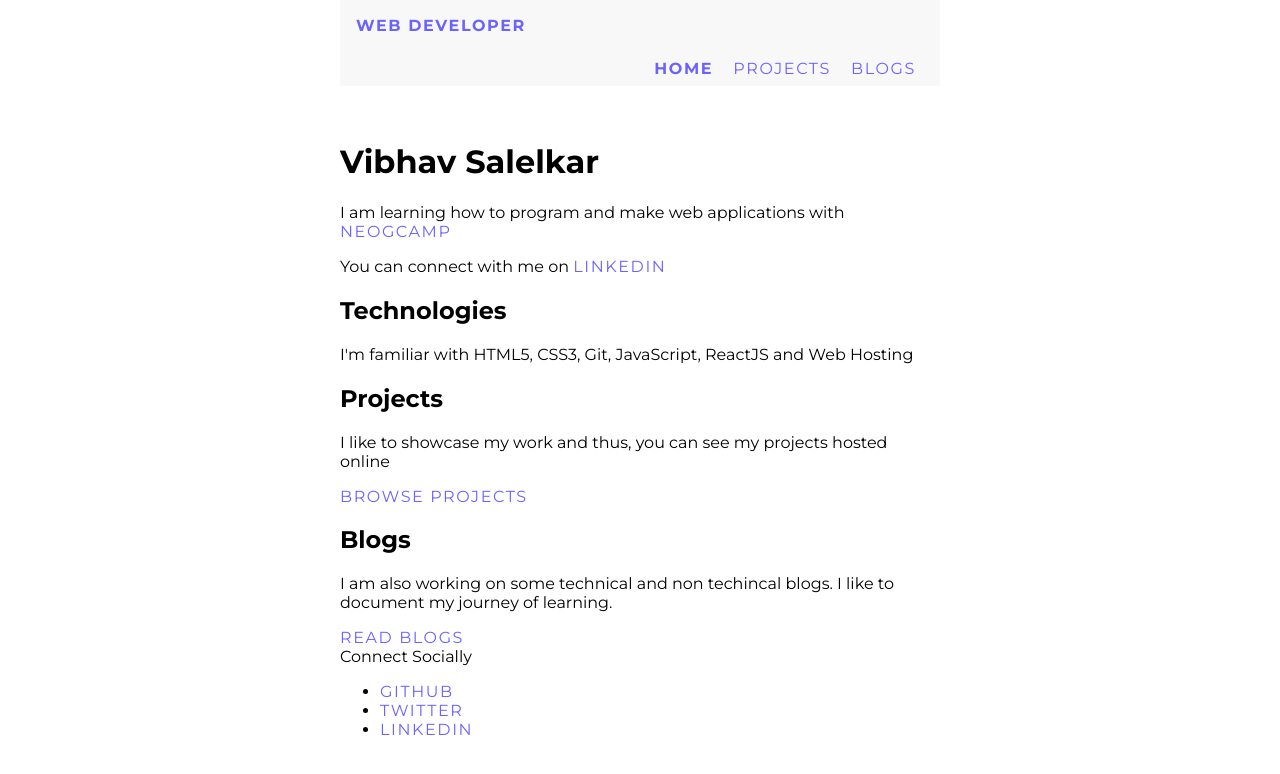
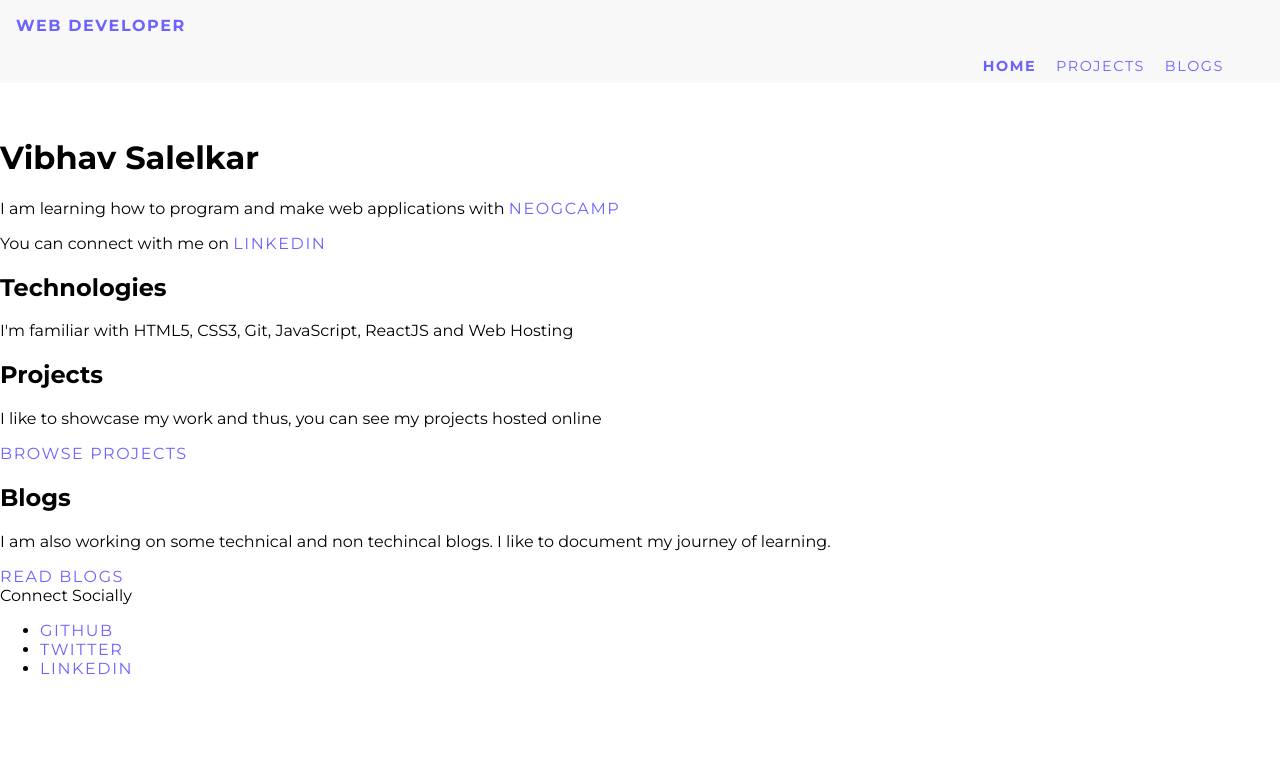
Before and after one commit to Vibhav-Salelkar/vibhavsalelkar-portfolio, a plain HTML site: page index.html in a window 1280 px wide. Drawn offline with Linux system fonts and the light colour scheme.

Commit message:
refactor: nav style

```diff
--- a/styles/main.css
+++ b/styles/main.css
@@ -13,7 +13,7 @@
 }
 body {
     font-family: 'Montserrat', sans-serif;
-    max-width: 600px;
+    max-width: 100%;
     margin: auto;
 }
 a {
@@ -43,4 +43,6 @@ a {
 
 .nav ul {
     text-align: right;
+    margin-right: 2rem;
+    font-size:0.9rem;
 }
```
